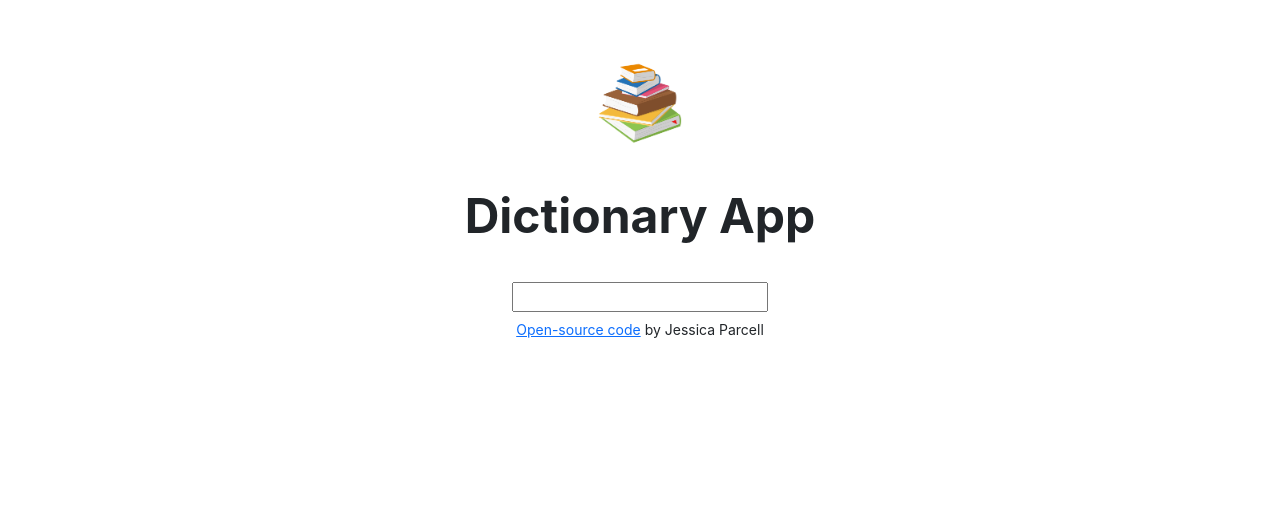
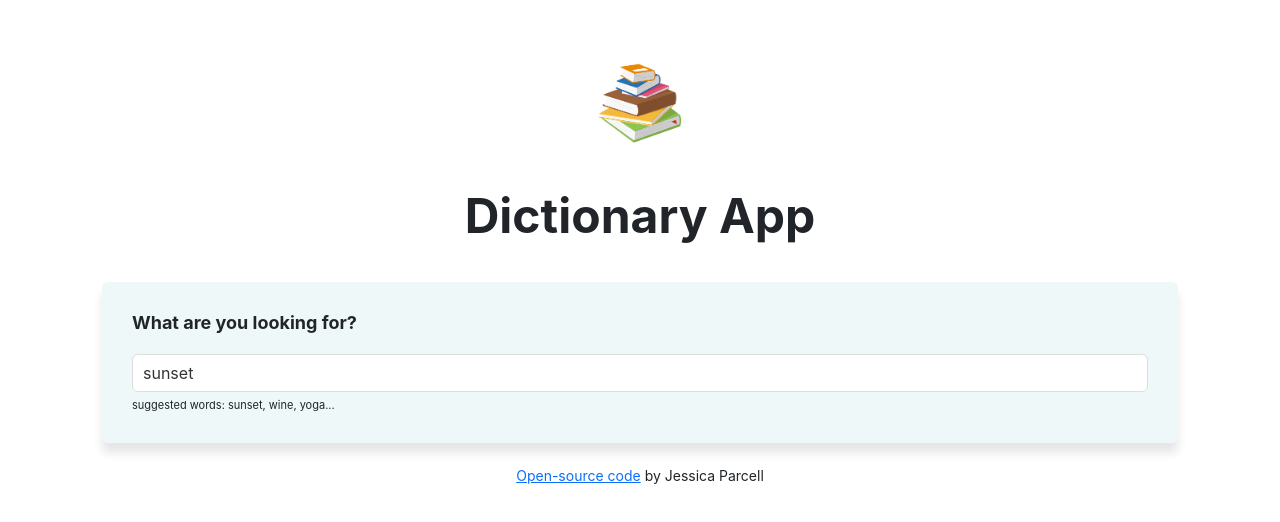
Before and after one commit to parcellj92/Dictionary-REACT-app, a React (Create React App) app: page / in a window 1280 px wide. Shown: the top 522 px of the page. Built offline with nearby package versions, Linux system fonts and the light colour scheme; no server answers.

Commit message:
added styling, added function for defaultKeyword, added default value for input form

```diff
--- a/src/App.js
+++ b/src/App.js
@@ -14,7 +14,7 @@ function App() {
           </div>
         </header>
         <main>
-          <Dictionary />
+          <Dictionary defaultKeyword="sunset" />
         </main>
         <footer className="App-footer">
           <small>
--- a/src/Dictionary.css
+++ b/src/Dictionary.css
@@ -1,3 +1,29 @@
 form {
   text-align: center;
 }
+
+.Dictionary h2 {
+  font-size: 18px;
+  font-weight: bold;
+  margin-bottom: 20px;
+}
+.Dictionary section {
+  background: rgb(238, 248, 249);
+  padding: 30px;
+  margin: 20px;
+  border-radius: 6px;
+  box-shadow: 0px 10px 10px rgba(0, 0, 0, 0.1);
+}
+
+.Dictionary input {
+  width: 100%;
+  padding: 6px 10px;
+  border: 1px solid #ddd;
+  border-radius: 6px;
+  color: #333;
+}
+
+.Dictionary .hint {
+  font-size: 11px;
+  margin-top: 5px;
+}
--- a/src/Dictionary.js
+++ b/src/Dictionary.js
@@ -3,19 +3,17 @@ import axios from "axios";
 import Results from "./Results.js";
 import "./Dictionary.css";
 
-export default function Dictionary() {
-  let [keyword, setKeyword] = useState("");
+export default function Dictionary(props) {
+  let [keyword, setKeyword] = useState(props.defaultKeyword);
   let [results, setResults] = useState(null);
+  let [loaded, setLoaded] = useState(false);
 
   function handleResponse(response) {
     console.log(response.data[0]);
     setResults(response.data[0]);
   }
 
-  function search(event) {
-    event.preventDefault();
-    alert(`Searching for ${keyword}`);
-
+  function search() {
     //documentation: https://dictionaryapi.dev/
 
     let apiUrl = `https://api.dictionaryapi.dev/api/v2/entries/en/${keyword}`;
@@ -24,16 +22,39 @@ export default function Dictionary() {
     axios.get(apiUrl).then(handleResponse);
   }
 
+  function handleSubmit(event) {
+    event.preventDefault();
+    search();
+  }
+
   function handleKeywordChange(event) {
     setKeyword(event.target.value);
   }
 
+  function load() {
+    setLoaded(true);
+    search();
+  }
+
+  if (loaded) {
     return (
       <div className="Dictionary">
-      <form onSubmit={search}>
-        <input type="search" onChange={handleKeywordChange} />
+        <section>
+          <h2>What are you looking for?</h2>
+          <form onSubmit={handleSubmit}>
+            <input
+              type="search"
+              onChange={handleKeywordChange}
+              defaultValue={props.defaultKeyword}
+            />
           </form>
+          <div className="hint">suggested words: sunset, wine, yoga...</div>
+        </section>
         <Results results={results} />
       </div>
     );
+  } else {
+    load();
+    return "Loading...";
   }
+}
--- a/src/Meaning.css
+++ b/src/Meaning.css
@@ -0,0 +1,15 @@
+.Results h1 {
+  font-size: 36px;
+  font-weight: bold;
+  line-height: 1.5;
+}
+.Meaning h3 {
+  font-size: 24px;
+  line-height: 1.5;
+  font-weight: bold;
+}
+.Meaning .example {
+  opacity: 0.7;
+  font-style: italic;
+  margin-top: 10px;
+}
--- a/src/Meaning.js
+++ b/src/Meaning.js
@@ -8,14 +8,11 @@ export default function Meaning(props) {
       {props.meaning.definitions.map(function (definition, index) {
         return (
           <div key={index}>
-            <p>
-              <strong>Definition: </strong>
-              {definition.definition}
-              <br />
-              <strong>Example: </strong>
+            <div className="definition">{definition.definition}</div>
+            <div className="example">
               <em>{definition.example}</em>
-              <Synonyms synonyms={definition.synonyms} />
-            </p>
+            </div>
+            <Synonyms synonyms={definition.synonyms} />
           </div>
         );
       })}
--- /dev/null
+++ b/src/Phonetic.css
@@ -0,0 +1,25 @@
+.Phonetic {
+  height: 60px;
+  margin-bottom: 15px;
+}
+
+.Phonetic a {
+  border: 1px solid #ddd;
+  text-decoration: none;
+  padding: 10px 20px;
+  margin-right: 10px;
+  font-size: 13px;
+  font-weight: bold;
+  border-radius: 10px;
+  transition: all 150ms ease-in-out;
+}
+
+.Phonetic a:hover {
+  background: #f3b93b;
+  color: white;
+}
+
+.Phonetic .text {
+  opacity: 0.5;
+  font-weight: bold;
+}
--- a/src/Phonetic.js
+++ b/src/Phonetic.js
@@ -1,4 +1,5 @@
 import React from "react";
+import "./Phonetic.css";
 
 export default function Phonetic(props) {
   console.log(props.phonetic);
@@ -7,8 +8,7 @@ export default function Phonetic(props) {
       <a href={props.phonetic.audio} target="_blank">
         Listen
       </a>
-      <br />
-      {props.phonetic.text}
+      <span className="text">{props.phonetic.text}</span>
     </div>
   );
 }
--- a/src/Results.js
+++ b/src/Results.js
@@ -7,6 +7,7 @@ export default function Results(props) {
   if (props.results) {
     return (
       <div className="Results">
+        <section>
           <h1>{props.results.word}</h1>
           {props.results.phonetics.map(function (phonetic, index) {
             return (
@@ -15,11 +16,12 @@ export default function Results(props) {
               </div>
             );
           })}
+        </section>
         {props.results.meanings.map(function (meaning, index) {
           return (
-            <div key={index}>
+            <section key={index}>
               <Meaning meaning={meaning} />
-            </div>
+            </section>
           );
         })}
       </div>
--- /dev/null
+++ b/src/Synonyms.css
@@ -0,0 +1,11 @@
+.Synonyms {
+  margin: 30px 0 0;
+  padding: 0;
+}
+
+.Synonyms li {
+  font-size: 12px;
+  display: inline-block;
+  padding-right: 15px;
+  line-height: 1;
+}
--- a/src/Synonyms.js
+++ b/src/Synonyms.js
@@ -1,4 +1,5 @@
 import React from "react";
+import "./Synonyms.css";
 
 export default function Synonyms(props) {
   if (props.synonyms) {
```
Lines whose indentation alone changed are shown as unchanged.
